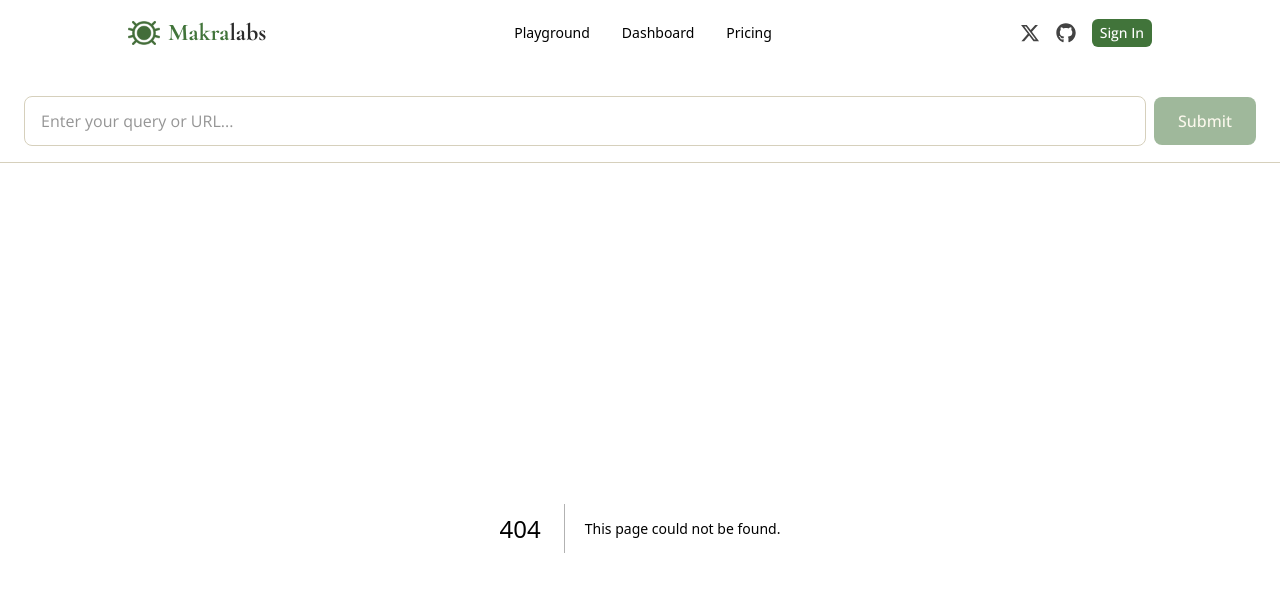
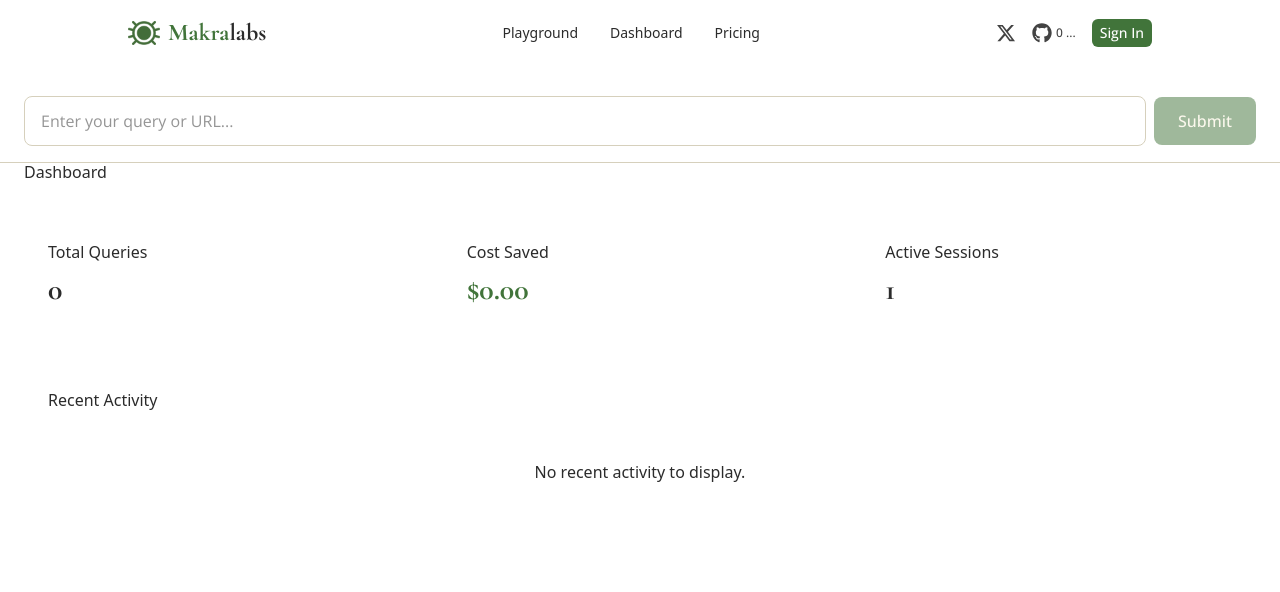
Before and after one commit to makrawl/webapps, a Next.js app in the folder apps/makralabs-landing/: page /dashboard in a window 1280 px wide. Before the commit this address had no page. Shown: the top 592 px of the page. Built offline with nearby package versions, Linux system fonts and the light colour scheme; no server answers.

Commit message:
Added stars count

```diff
--- /dev/null
+++ b/apps/makralabs-landing/src/app/dashboard/page.js
@@ -0,0 +1,43 @@
+"use client";
+
+const stats = [
+  { label: "Total Queries", value: "0", color: "var(--makra-foreground-dark)" },
+  { label: "Cost Saved", value: "$0.00", color: "var(--makra-primary-green)" },
+  { label: "Active Sessions", value: "1", color: "var(--makra-foreground-dark)" },
+];
+
+export default function DashboardPage() {
+  return (
+    <div className="px-6 py-8">
+      <div className="max-w-7xl mx-auto">
+        <h1 className="makra-page-title mb-8">
+          <span className="text-primary">Dashboard</span>
+        </h1>
+
+        <div className="grid grid-cols-1 md:grid-cols-2 lg:grid-cols-3 gap-6 mb-8">
+          {stats.map((stat) => (
+            <div key={stat.label} className="makra-card p-6">
+              <h3 className="makra-label mb-2">{stat.label}</h3>
+              <p
+                className="text-3xl font-bold"
+                style={{
+                  fontFamily: "var(--font-cormorant)",
+                  color: stat.color,
+                }}
+              >
+                {stat.value}
+              </p>
+            </div>
+          ))}
+        </div>
+
+        <div className="makra-card p-6">
+          <h2 className="makra-heading mb-4">Recent Activity</h2>
+          <p className="makra-text text-center py-8">
+            No recent activity to display.
+          </p>
+        </div>
+      </div>
+    </div>
+  );
+}
--- /dev/null
+++ b/apps/makralabs-landing/src/components/layout/AppLayout.js
@@ -0,0 +1,39 @@
+"use client";
+
+import { useRouter, usePathname } from "next/navigation";
+import { Navbar } from "@repo/ui/components/navbar/index";
+import { PlaygroundInput } from "@repo/ui/components/playground/PlaygroundInput";
+import { usePlaygroundStore } from "../../stores/playground";
+
+// Routes that show the playground input
+const PLAYGROUND_ROUTES = ["/", "/playground"];
+
+export default function AppLayout({ children }) {
+  const router = useRouter();
+  const pathname = usePathname();
+
+  const { inputValue, setInputValue, submitQuery } = usePlaygroundStore();
+
+  const showPlaygroundInput = PLAYGROUND_ROUTES.includes(pathname);
+
+  const handleSubmit = (value) => {
+    submitQuery(value);
+    router.push("/playground");
+  };
+
+  return (
+    <>
+      <Navbar />
+
+      {showPlaygroundInput && (
+        <PlaygroundInput
+          value={inputValue}
+          onChange={setInputValue}
+          onSubmit={handleSubmit}
+        />
+      )}
+
+      <main>{children}</main>
+    </>
+  );
+}
--- /dev/null
+++ b/apps/makralabs-landing/src/stores/playground.js
@@ -0,0 +1,28 @@
+import { create } from "zustand";
+
+export const usePlaygroundStore = create((set) => ({
+  // Input state
+  inputValue: "",
+  setInputValue: (value) => set({ inputValue: value }),
+
+  // Query state
+  query: "",
+  setQuery: (query) => set({ query }),
+
+  // Results state
+  result: null,
+  isProcessing: false,
+
+  // Actions
+  submitQuery: (query) => {
+    set({ query, isProcessing: true, result: null });
+  },
+
+  setResult: (result) => {
+    set({ result, isProcessing: false });
+  },
+
+  reset: () => {
+    set({ inputValue: "", query: "", result: null, isProcessing: false });
+  },
+}));
--- a/packages/ui/src/navbar/index.tsx
+++ b/packages/ui/src/navbar/index.tsx
@@ -1,5 +1,6 @@
 "use client";
 
+import { useEffect, useState, useRef } from "react";
 import { FaGithub } from "react-icons/fa";
 import { FaXTwitter } from "react-icons/fa6";
 
@@ -12,6 +13,7 @@ interface NavbarProps {
   logoUrl?: string;
   twitterUrl?: string;
   githubUrl?: string;
+  githubRepo?: string;
   links?: NavbarLink[];
 }
 
@@ -19,12 +21,56 @@ export const Navbar = ({
   logoUrl = "/logo/192x192.png",
   twitterUrl = "https://twitter.com/makralabs",
   githubUrl = "https://github.com/makralabs",
+  githubRepo = "browser-use/browser-use",
   links = [
     { href: "/playground", label: "Playground" },
     { href: "/dashboard", label: "Dashboard" },
     { href: "/pricing", label: "Pricing" },
   ],
 }: NavbarProps) => {
+  const [starsCount, setStarsCount] = useState(0);
+  const animateRef = useRef<NodeJS.Timeout | null>(null);
+
+  useEffect(() => {
+    let targetStars = 0;
+
+    const fetchStarsCount = async () => {
+      try {
+        const response = await fetch(
+          `https://api.github.com/repos/${githubRepo}`
+        );
+        if (!response.ok) return;
+        const data = await response.json();
+        targetStars = Number(data.stargazers_count) || 0;
+
+        if (targetStars > 0) {
+          let current = 0;
+          const increment = Math.max(1, Math.floor(targetStars / 30));
+          const animate = () => {
+            current += increment;
+            if (current >= targetStars) {
+              setStarsCount(targetStars);
+            } else {
+              setStarsCount(current);
+              animateRef.current = setTimeout(animate, 18);
+            }
+          };
+          animate();
+        } else {
+          setStarsCount(targetStars);
+        }
+      } catch {
+        console.error(`Failed to fetch stars count for ${githubRepo}`);
+      }
+    };
+    fetchStarsCount();
+    return () => {
+      if (animateRef.current) {
+        clearTimeout(animateRef.current);
+      }
+    };
+  }, [githubRepo]);
+
   return (
     <nav
       className="fixed top-0 left-0 right-0 z-50"
@@ -94,9 +140,12 @@ export const Navbar = ({
             href={githubUrl}
             target="_blank"
             rel="noopener noreferrer"
-            className="hover:opacity-70 transition-opacity flex items-center gap-2"
+            className="hover:opacity-70 transition-opacity flex flex-row items-center relative"
           >
             <FaGithub size={20} />
+            <span className="text-xs ml-1">
+              {starsCount > 0 ? starsCount.toLocaleString() : "0 ..."}
+            </span>
           </a>
           <a href="/login">
             <button className="bg-[var(--makra-primary-green)] text-white text-sm px-2 py-1  rounded-md cursor-pointer">
```
